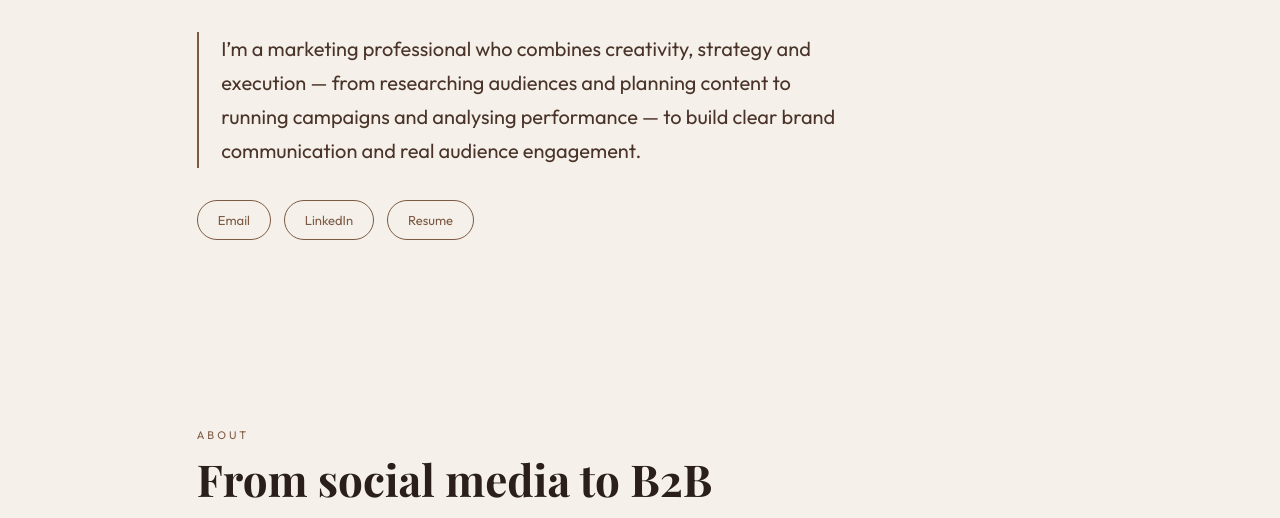
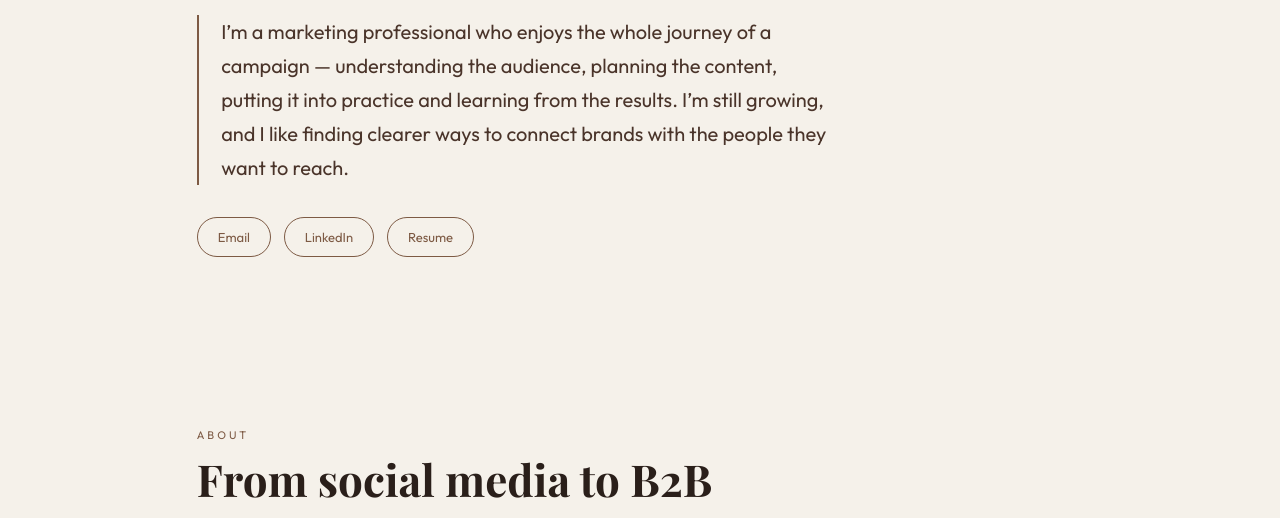
Before and after one commit to sayedaalia/portfolio, a plain HTML site: page index.html in a window 1280 px wide. Shown: the part 582-1100 px from the top of the page. Drawn offline with nearby package versions, Linux system fonts and the light colour scheme; a web font is replaced by a local one.

Commit message:
Hero: humbler tone

```diff
--- a/index.html
+++ b/index.html
@@ -72,7 +72,7 @@ footer{margin-top:7rem;padding:2rem 6vw;border-top:1px solid var(--border);font-
   <div class="label">Portfolio 2026</div>
   <h1>Sayed<em>Aalia Shah</em></h1>
   <div class="role">Marketing Manager · B2B Marketing · Content Strategy · Campaign Execution</div>
-  <p class="lead">I’m a marketing professional who combines creativity, strategy and execution — from researching audiences and planning content to running campaigns and analysing performance — to build clear brand communication and real audience engagement.</p>
+  <p class="lead">I’m a marketing professional who enjoys the whole journey of a campaign — understanding the audience, planning the content, putting it into practice and learning from the results. I’m still growing, and I like finding clearer ways to connect brands with the people they want to reach.</p>
   <div class="pills"><a class="pill" href="mailto:sayedaalia12@gmail.com">Email</a><a class="pill" href="https://www.linkedin.com/in/sayed-aalia-shah-0a1bb5389" target="_blank" rel="noopener">LinkedIn</a><a class="pill" href="https://drive.google.com/file/d/1VxW4Yw5xU1_CxyOa2QZjvfIThHNwCr7q/view?usp=drive_link" target="_blank" rel="noopener">Resume</a></div>
 </header>
 
```
